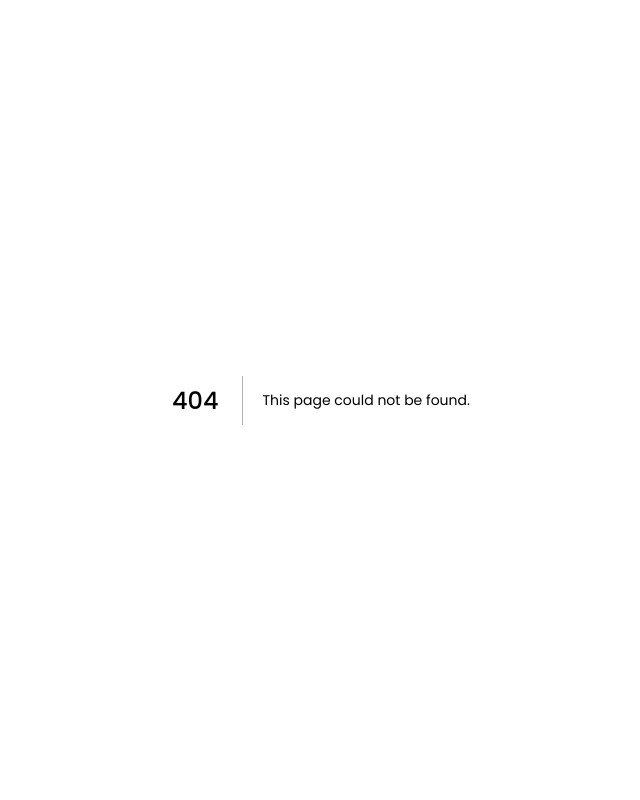
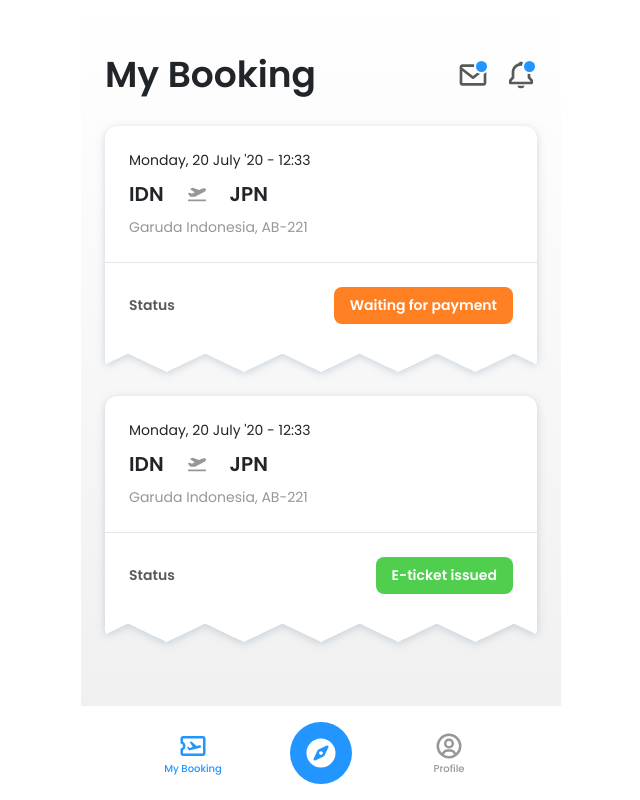
Before and after one commit to wachid29/front-end-byteteam, a Next.js app: page /my-booking in a window 1280 px wide. Before the commit this address had no page. Shown: the whole page, without its empty margins (319-959 px from the left). Built offline with nearby package versions, Linux system fonts and the light colour scheme.

Commit message:
[Add] - My Booking page

```diff
--- /dev/null
+++ b/components/cards/MyBookingCard.js
@@ -0,0 +1,29 @@
+// Styles + Icons
+import styles from "@styles/components/cards/MyBookingCard.module.css";
+import { FaPlaneDeparture } from "react-icons/fa";
+
+export default function MyBookingCard({ status }) {
+	return (
+		<div className={styles["container"]}>
+			<div className={"d-flex flex-column bg-white " + styles["zigzag"]}>
+				<div className="d-flex flex-column p-4 gap-2">
+					<span className="fs-14 fw-normal">Monday, 20 July &apos;20 - 12:33</span>
+					<div className="d-flex align-items-center gap-4">
+						<span className="fs-20 fw-semibold">IDN</span>
+						<FaPlaneDeparture size={18} className="text-gray" />
+						<span className="fs-20 fw-semibold">JPN</span>
+					</div>
+					<span className="fs-14 fw-normal text-gray">Garuda Indonesia, AB-221</span>
+				</div>
+				<div className={"d-flex align-items-center justify-content-between p-4 pb-5 " + styles["border-spacer"]}>
+					<span className="fs-14 fw-semibold text-darkgray">Status</span>
+					{status === "waiting" && (
+						<div className="bg-lightorange fs-14 fw-semibold text-white py-2 px-3 rounded-3">Waiting for payment</div>
+					)}
+					{status === "cancel" && <div className="bg-red fs-14 fw-semibold text-white py-2 px-3 rounded-3">Canceled</div>}
+					{status === "success" && <div className="bg-green fs-14 fw-semibold text-white py-2 px-3 rounded-3">E-ticket issued</div>}
+				</div>
+			</div>
+		</div>
+	);
+}
--- a/components/layouts/LayoutBgPlane.js
+++ b/components/layouts/LayoutBgPlane.js
@@ -13,7 +13,7 @@ export default function LayoutBgPlane({ title, children }) {
 
 			<main>
 				<div className="d-flex justify-content-center min-vh-100">
-					<div className={"d-flex flex-column position-relative align-items-center " + styles["mw-mobile"]}>
+					<div className="d-flex flex-column position-relative align-items-center mw-mobile">
 						<div className={"w-100 position-absolute " + styles["bg-plane"]}></div>
 						<div className="d-flex flex-column p-4 h-100 w-100">
 							<FaAngleLeft className="text-white cursor-pointer mt-5 mb-4" size={30} />
--- /dev/null
+++ b/components/layouts/LayoutNavbar.js
@@ -0,0 +1,33 @@
+import Head from "next/head";
+
+// Styles + Icons
+import styles from "@styles/components/layouts/LayoutNavbar.module.css";
+
+// Components
+import ChatNotifBtn from "@components/notification/ChatNotifBtn";
+import Navbar from "@components/navbar/Navbar";
+
+export default function LayoutNavbar({ title, pageTitle, hasChat = false, hasNotif = false, children }) {
+	return (
+		<div>
+			<Head>
+				<title>{title}</title>
+			</Head>
+
+			<main>
+				<div className="d-flex justify-content-center min-vh-100">
+					<div className={"d-flex flex-column position-relative align-items-center min-vh-100 mw-mobile " + styles["bg-layout-navbar"]}>
+						<div className="d-flex flex-column p-4 pb-5 mb-5 h-100 w-100">
+							<div className="d-flex align-items-center justify-content-between my-4">
+								<span className="fs-36 fw-semibold">{pageTitle}</span>
+								<ChatNotifBtn hasChat={hasChat} hasNotif={hasNotif} />
+							</div>
+							{children}
+						</div>
+						<Navbar />
+					</div>
+				</div>
+			</main>
+		</div>
+	);
+}
--- /dev/null
+++ b/components/navbar/Navbar.js
@@ -0,0 +1,30 @@
+import { useRouter } from "next/router";
+
+// Styles + Icons
+import { MdOutlineAirplaneTicket } from "react-icons/md";
+import { BiUserCircle } from "react-icons/bi";
+import { FaCompass } from "react-icons/fa";
+
+export default function Navbar() {
+	const router = useRouter();
+
+	const activeNav = (path) => (router.pathname == path ? "text-blue" : "text-gray");
+
+	return (
+		<div className="position-fixed bottom-0 mw-mobile d-flex justify-content-center align-items-center bg-white w-100 gap-3 p-3">
+			<div className={"d-flex flex-column align-items-center w-25 cursor-pointer " + activeNav("/my-booking")}>
+				<MdOutlineAirplaneTicket size={30} />
+				<span className="fs-10 fw-medium">My Booking</span>
+			</div>
+			<div className={"d-flex flex-column align-items-center w-25 cursor-pointer " + activeNav("/search")}>
+				<div className="rounded-circle bg-blue p-3">
+					<FaCompass size={30} className="text-white" />
+				</div>
+			</div>
+			<div className={"d-flex flex-column align-items-center w-25 cursor-pointer " + activeNav("/profile")}>
+				<BiUserCircle size={30} />
+				<span className="fs-10 fw-medium">Profile</span>
+			</div>
+		</div>
+	);
+}
--- /dev/null
+++ b/components/notification/ChatNotifBtn.js
@@ -0,0 +1,18 @@
+// Styles + Icons
+import styles from "@styles/components/layouts/LayoutNavbar.module.css";
+import { BiEnvelope, BiBell } from "react-icons/bi";
+
+export default function ChatNotifBtn({ hasChat, hasNotif }) {
+	return (
+		<div className="d-flex gap-3">
+			<div className="position-relative cursor-pointer">
+				{hasChat && <span className={"position-absolute bg-blue rounded-circle " + styles["dot-badge"]}></span>}
+				<BiEnvelope size={32} className="text-darkgray" />
+			</div>
+			<div className="position-relative cursor-pointer">
+				{hasNotif && <span className={"position-absolute bg-blue rounded-circle " + styles["dot-badge"]}></span>}
+				<BiBell size={32} className="text-darkgray" />
+			</div>
+		</div>
+	);
+}
--- /dev/null
+++ b/pages/my-booking.js
@@ -0,0 +1,15 @@
+// Components
+import LayoutNavbar from "@components/layouts/LayoutNavbar";
+import MyBookingCard from "@components/cards/MyBookingCard";
+
+export default function MyBooking() {
+	return (
+		<LayoutNavbar title="My Booking - Ticketing Website" pageTitle="My Booking" hasChat hasNotif>
+			<div className="d-flex flex-column gap-4 mb-5">
+				<MyBookingCard status="waiting" />
+				<MyBookingCard status="success" />
+				{/* <MyBookingCard status="cancel" /> */}
+			</div>
+		</LayoutNavbar>
+	);
+}
--- a/styles/Global.css
+++ b/styles/Global.css
@@ -89,6 +89,10 @@
 	color: var(--brand-red);
 }
 
+.text-light {
+	color: var(--brand-light);
+}
+
 .text-lightgray {
 	color: var(--brand-lightgray);
 }
@@ -134,6 +138,10 @@
 	background-color: var(--brand-red);
 }
 
+.bg-light {
+	background-color: var(--brand-light);
+}
+
 .bg-lightgray {
 	background-color: var(--brand-lightgray);
 }
@@ -147,6 +155,10 @@
 }
 
 /* Custom Font Size */
+.fs-10 {
+	font-size: 10px;
+}
+
 .fs-12 {
 	font-size: 12px;
 }
@@ -264,3 +276,14 @@
 .cursor-pointer {
 	cursor: pointer;
 }
+
+/* Custom View Mobile */
+.mw-mobile {
+	width: 100%;
+}
+
+@media (min-width: 576px) {
+	.mw-mobile {
+		max-width: 480px;
+	}
+}
--- /dev/null
+++ b/styles/components/cards/MyBookingCard.module.css
@@ -0,0 +1,14 @@
+.border-spacer {
+	border-top: 1px solid var(--brand-light);
+}
+
+.zigzag {
+	border-radius: 12px;
+	--mask: conic-gradient(from -65deg at bottom, #0000, #000 1deg 129deg, #0000 130deg) 50%/77.2px 100%;
+	-webkit-mask: var(--mask);
+	mask: var(--mask);
+}
+
+.container {
+	filter: drop-shadow(0px 2px 4px rgba(14, 63, 108, 0.19));
+}
--- /dev/null
+++ b/styles/components/layouts/LayoutNavbar.module.css
@@ -0,0 +1,10 @@
+.bg-layout-navbar {
+	background: linear-gradient(180deg, rgba(247, 247, 247, 0) 0%, var(--brand-light) 150%);
+}
+
+.dot-badge {
+	border: 2.5px solid white;
+	right: 0;
+	width: 15px;
+	height: 15px;
+}
```
Also changed, not shown: styles/components/layouts/LayoutBgPlane.module.css (renamed from styles/components/LayoutBgPlane.module.css, +0 -10 lines).
